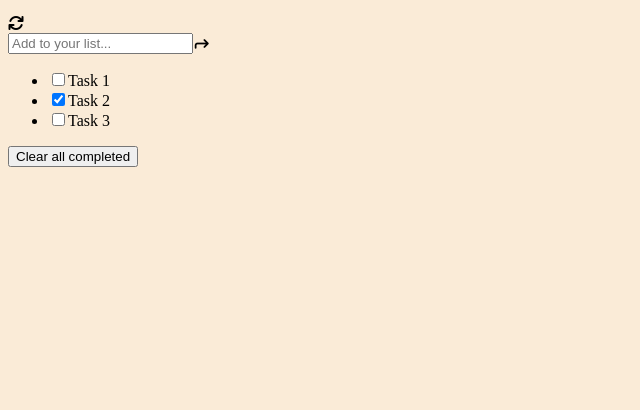
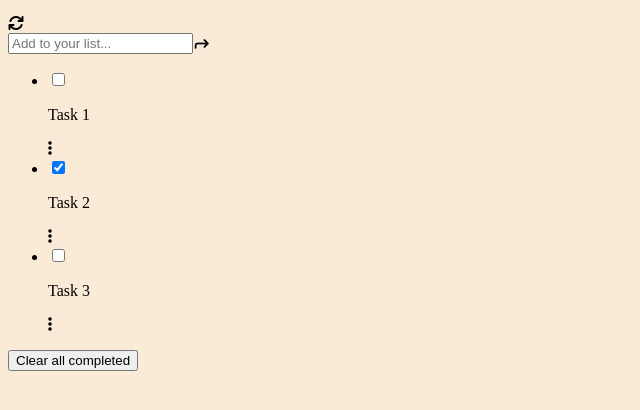
Before and after one commit to Obote/todo-list, a website built with webpack: page src/index.html in a window 1280 px wide. Shown: the part 44-454 px from the top of the page, without its empty margins (0-640 px from the left). Built offline with nearby package versions, Linux system fonts and the light colour scheme.

Commit message:
Update JS file

```diff
--- a/src/index.js
+++ b/src/index.js
@@ -14,8 +14,14 @@ document.addEventListener('DOMContentLoaded', function() {
 
     tasks.forEach(task => {
       const listItem = document.createElement('li');
+      listItem.classList.add('list-item');
+
+      const listDiv = document.createElement('div');
+      listDiv.classList.add('list-div');
+
       const checkbox = document.createElement('input');
       checkbox.type = 'checkbox';
+      checkbox.classList.add('check');
       checkbox.checked = task.completed;
       checkbox.addEventListener('change', function() {
         if (this.checked) {
@@ -25,8 +31,17 @@ document.addEventListener('DOMContentLoaded', function() {
         }
       });
 
-      listItem.appendChild(checkbox);
-      listItem.appendChild(document.createTextNode(task.description));
+      const description = document.createElement('p');
+      description.textContent = task.description;
+
+      const ellipsisIcon = document.createElement('i');
+      ellipsisIcon.classList.add('fa-solid', 'fa-ellipsis-vertical');
+
+      listDiv.appendChild(checkbox);
+      listDiv.appendChild(description);
+      listItem.appendChild(listDiv);
+      listItem.appendChild(ellipsisIcon);
+
       taskList.appendChild(listItem);
     });
   }
```
Also changed, not shown: dist/index.html, dist/main.js.
